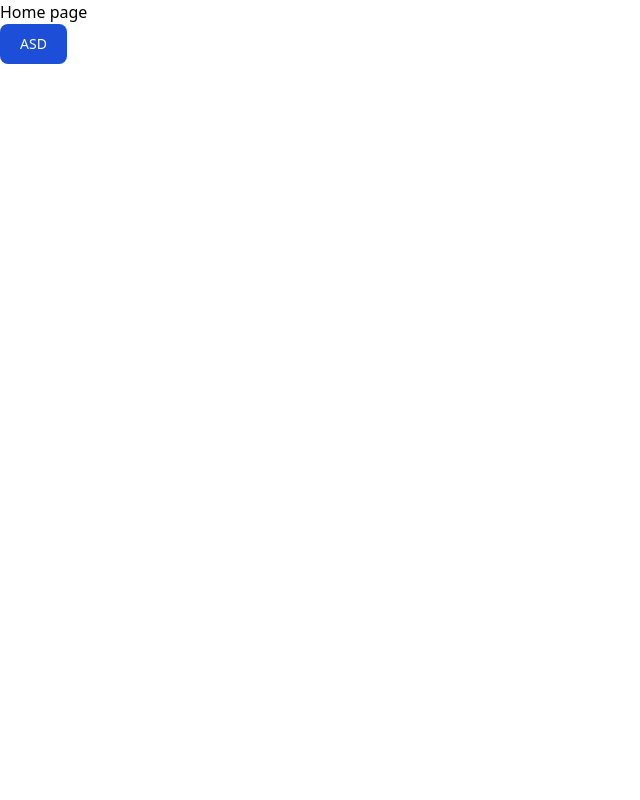
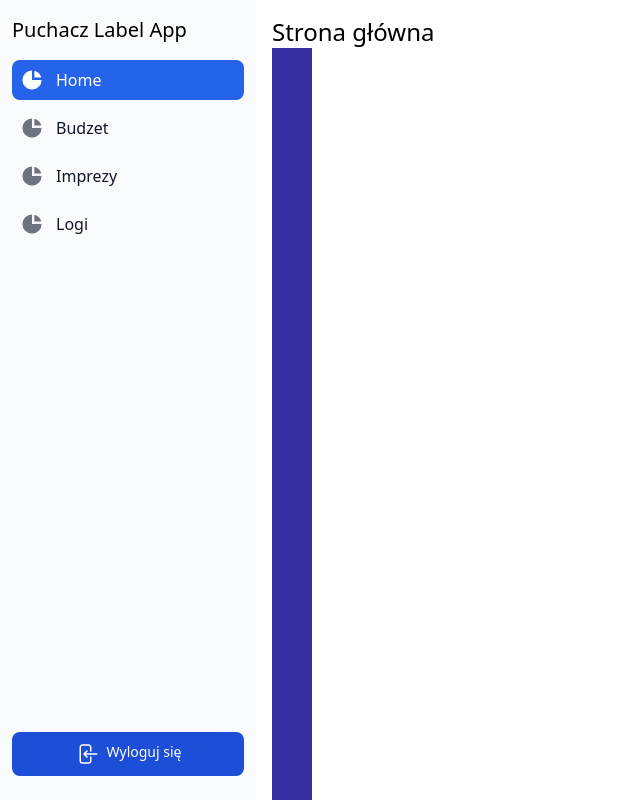
Before and after one commit to mlodyoskar/Puchacz-Archive, a Next.js app: page / in a window 1280 px wide. Shown: the top 800 px of the page, without its empty margins (0-640 px from the left). Built offline with nearby package versions, Linux system fonts and the light colour scheme.

Commit message:
feat: working on sidebar

```diff
--- a/components/atoms/Button/Button.tsx
+++ b/components/atoms/Button/Button.tsx
@@ -27,7 +27,7 @@ export const Button = ({
 					'bg-red-600 hover:bg-red-800  focus:ring-red-300': variant === 'warning',
 					'w-full': fullWidth,
 				},
-				'mr-2 mb-2 rounded-lg  px-5 py-2.5 text-sm font-medium text-white focus:outline-none focus:ring-4'
+				'mr-2 mb-2 rounded-lg flex gap-2 justify-center  px-5 py-2.5 text-sm font-medium text-white focus:outline-none focus:ring-4'
 			)}
 		>
 			{children}
--- a/components/atoms/Sidebar/Sidebar.tsx
+++ b/components/atoms/Sidebar/Sidebar.tsx
@@ -1,6 +1,8 @@
 import Link from 'next/link';
 import { Button } from '../Button/Button';
-import LogoutIcon from '../../icons/Logobut.svg';
+import LogoutIcon from '../../icons/Logout.svg';
+import { useRouter } from 'next/router';
+import clsx from 'clsx';
 
 const sidebarItems = [
 	{
@@ -26,21 +28,35 @@ const sidebarItems = [
 ];
 
 export const Sidebar = () => {
+	const router = useRouter();
 	return (
 		<aside className="w-64 h-screen" aria-label="Sidebar">
 			<div className="overflow-y-auto py-4 px-3 h-full bg-gray-50 rounded flex flex-col">
 				<h1 className="mb-4 text-xl">Puchacz Label App</h1>
-				<LogoutIcon />
 				<ul className="space-y-2">
-					{sidebarItems.map(({ text, link }) => (
+					{sidebarItems.map(({ text, link, icon: Icon }) => {
+						const isActive = link === router.pathname;
+						return (
 							<li key={text}>
 								<Link
 									href={link}
-								className="flex items-center p-2 text-base font-normal text-gray-900 rounded-lg hover:bg-gray-200"
+									className={clsx(
+										'flex items-center p-2 text-base group font-normal rounded-lg',
+										{ 'bg-blue-600 hover:bg-blue-700 text-white': isActive },
+										{
+											' text-gray-900  hover:bg-gray-200': !isActive,
+										}
+									)}
 								>
 									<svg
 										aria-hidden="true"
-									className="w-6 h-6 text-gray-500 transition duration-75  group-hover:text-gray-900 -white"
+										className={clsx(
+											'w-6 h-6  transition duration-75',
+											{ ' text-white': isActive },
+											{
+												' text-gray-500  hover:bg-gray-200': !isActive,
+											}
+										)}
 										fill="currentColor"
 										viewBox="0 0 20 20"
 										xmlns="http://www.w3.org/2000/svg"
@@ -51,11 +67,12 @@ export const Sidebar = () => {
 									<span className="ml-3">{text}</span>
 								</Link>
 							</li>
-					))}
+						);
+					})}
 				</ul>
 				<div className="mt-auto">
 					<Button fullWidth={true}>
-						<LogoutIcon />
+						<LogoutIcon className="w-6 h-6" />
 						Wyloguj się
 					</Button>
 				</div>
--- /dev/null
+++ b/components/atoms/Typography/Typography.stoires.tsx
@@ -0,0 +1,72 @@
+import React from 'react';
+import { type ComponentStory, type ComponentMeta } from '@storybook/react';
+import { Typography } from './Typography';
+
+export default {
+	title: 'Atoms/Typography',
+	component: Typography,
+} as ComponentMeta<typeof Typography>;
+
+export const h1: ComponentStory<typeof Typography> = (props) => (
+	<Typography {...props}>h1 tag</Typography>
+);
+
+h1.args = {
+	component: 'h1',
+};
+
+export const h2: ComponentStory<typeof Typography> = (props) => (
+	<Typography {...props}>h2 tag</Typography>
+);
+
+h2.args = {
+	component: 'h2',
+};
+
+export const h3: ComponentStory<typeof Typography> = (props) => (
+	<Typography {...props}>h3 tag</Typography>
+);
+
+h3.args = {
+	component: 'h3',
+};
+
+export const h4: ComponentStory<typeof Typography> = (props) => (
+	<Typography {...props}>h4 tag</Typography>
+);
+
+h4.args = {
+	component: 'h4',
+};
+
+export const h5: ComponentStory<typeof Typography> = (props) => (
+	<Typography {...props}>h5 tag</Typography>
+);
+
+h5.args = {
+	component: 'h5',
+};
+
+export const h6: ComponentStory<typeof Typography> = (props) => (
+	<Typography {...props}>h6 tag</Typography>
+);
+
+h6.args = {
+	component: 'h6',
+};
+
+export const P: ComponentStory<typeof Typography> = (props) => (
+	<Typography {...props}>p tag</Typography>
+);
+
+P.args = {
+	component: 'p',
+};
+
+export const Span: ComponentStory<typeof Typography> = (props) => (
+	<Typography {...props}>span tag</Typography>
+);
+
+Span.args = {
+	component: 'span',
+};
--- /dev/null
+++ b/components/atoms/Typography/Typography.tsx
@@ -0,0 +1,25 @@
+import React from 'react';
+import cx from 'clsx';
+
+interface Props {
+	children: React.ReactNode;
+	component: 'h1' | 'h2' | 'h3' | 'h4' | 'h5' | 'h6' | 'p' | 'span';
+}
+
+export const Typography = ({ children, component }: Props) => {
+	const Component = component;
+	return (
+		<Component
+			className={cx({
+				'text-xs': component === 'h6' || component === 'p' || component === 'span',
+				'text-sm': component === 'h5',
+				'text-base': component === 'h4',
+				'text-lg': component === 'h3',
+				'text-xl': component === 'h2',
+				'text-2xl': component === 'h1',
+			})}
+		>
+			{children}
+		</Component>
+	);
+};
--- /dev/null
+++ b/components/layouts/MainLayout.tsx
@@ -0,0 +1,17 @@
+import { Sidebar } from 'components/atoms/Sidebar/Sidebar';
+import React from 'react';
+
+interface Props {
+	children: React.ReactNode;
+}
+
+export const MainLayout = ({ children }: Props) => {
+	return (
+		<div className="flex">
+			<div className="fixed">
+				<Sidebar />
+			</div>
+			<main className="ml-64 p-4">{children}</main>
+		</div>
+	);
+};
--- a/pages/index.tsx
+++ b/pages/index.tsx
@@ -1,14 +1,14 @@
 import { Button } from 'components/atoms/Button/Button';
+import { Sidebar } from 'components/atoms/Sidebar/Sidebar';
+import { Typography } from 'components/atoms/Typography/Typography';
+import { MainLayout } from 'components/layouts/MainLayout';
 
 const HomePage = () => {
-	console.log('ASD');
 	return (
-		<>
-			<h1>Home page</h1>
-			<Button size="medium" variant="default">
-				ASD
-			</Button>
-		</>
+		<MainLayout>
+			<Typography component="h1">Strona główna</Typography>
+			<div className="bg-indigo-800 w-10 h-[2000px]"></div>
+		</MainLayout>
 	);
 };
 
```
Also changed, not shown: .eslintrc.json. Lines whose indentation alone changed are shown as unchanged.
